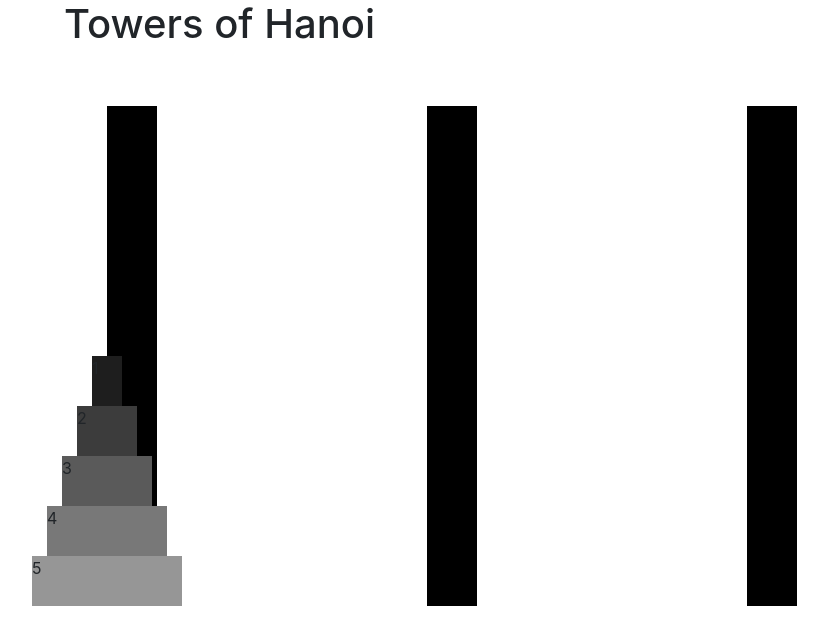
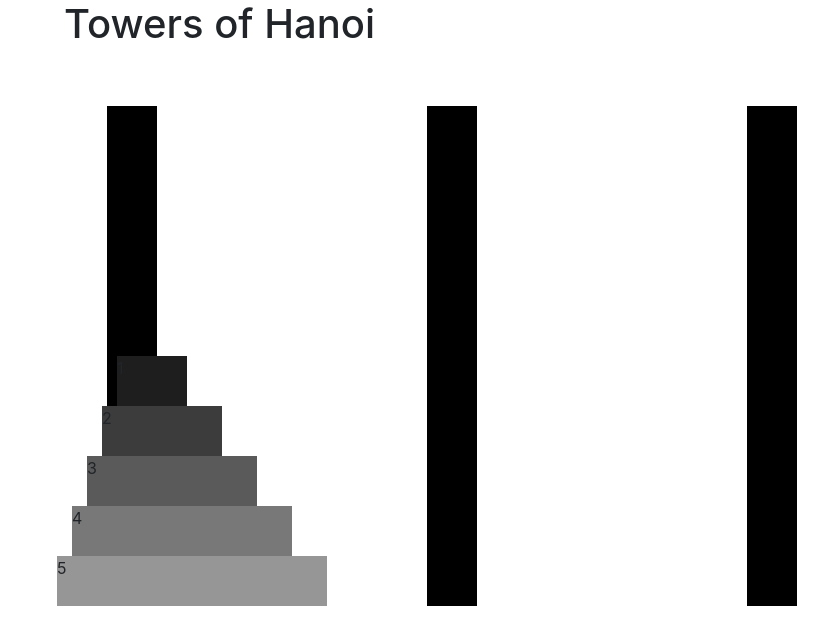
Before and after one commit to curtisyungen/tower-of-hanoi, a React (Create React App) app: page / in a window 1280 px wide. Shown: the top 644 px of the page, without its empty margins (21-849 px from the left). Built offline with nearby package versions, Linux system fonts and the light colour scheme.

Commit message:
Add files via upload

```diff
--- a/src/components/ring.js
+++ b/src/components/ring.js
@@ -13,8 +13,8 @@ const Ring = ({ ringId, vertPosition, tower, clickRing }) => {
                 height: "50px",
                 left: `${tower * 25}%`,
                 position: "absolute",
-                transform: `translate(-${ringId * 15}px)`,
-                width: `${ringId * 30}px`,
+                transform: `translate(${-(ringId * 15) + 25}px)`,
+                width: `${(ringId * 50) + 20}px`,
                 zIndex: 10,
             }}
         >
```
